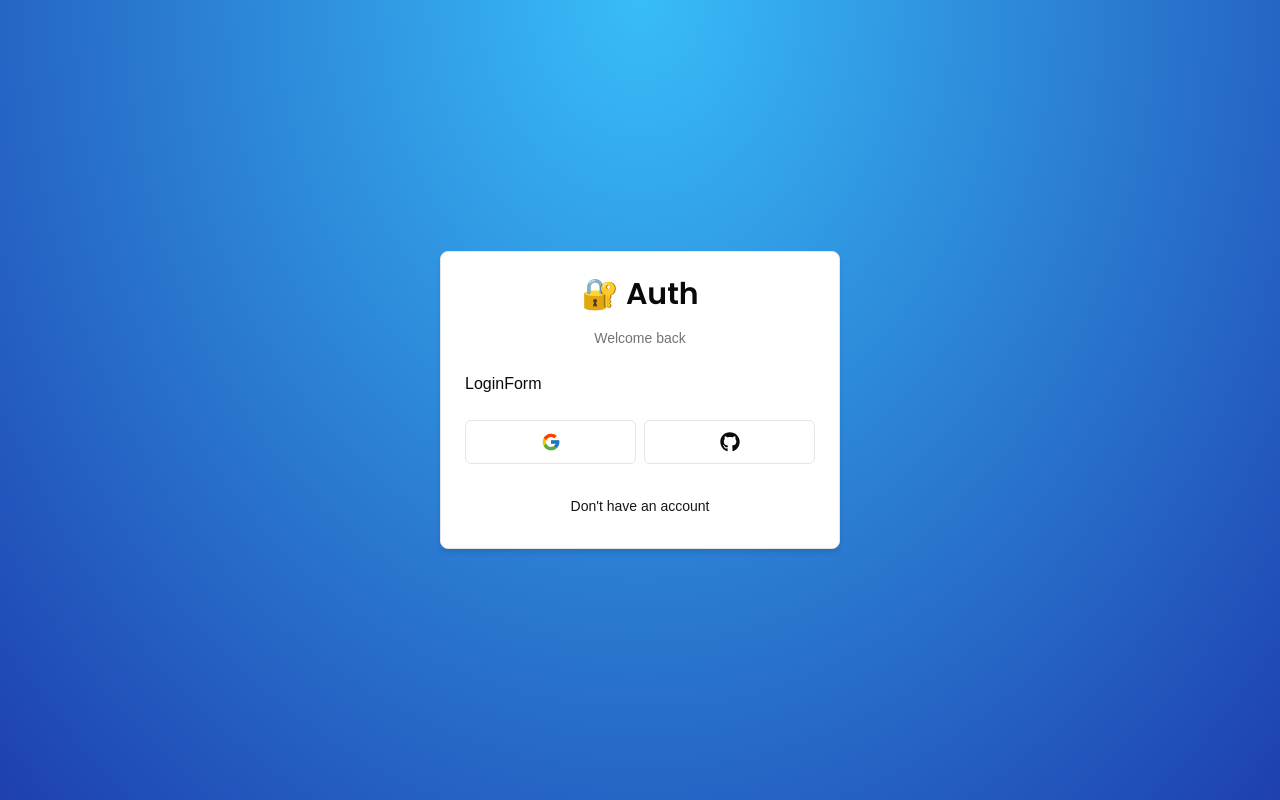
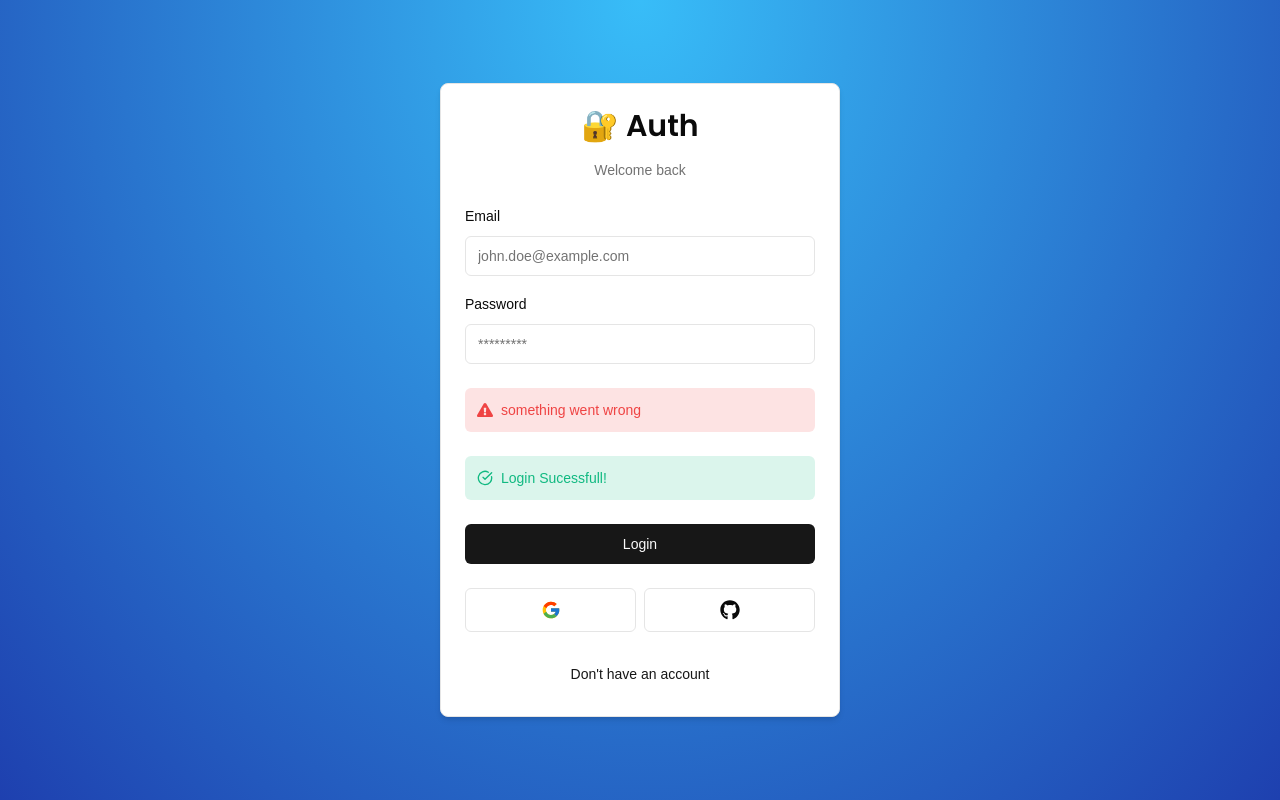
Before and after one commit to AmanVatsSharma/ProMerchants, a Next.js app: page /auth/login in a window 1280 px wide. Built offline with nearby package versions, Linux system fonts and the light colour scheme.

Commit message:
login-testing

```diff
--- a/auth.ts
+++ b/auth.ts
@@ -1,5 +1,5 @@
 import { prisma } from "@/lib/prisma"
-import { signInSchema } from "@/lib/zod"
+import { signInSchema } from "@/schemas"
 import { PrismaAdapter } from "@auth/prisma-adapter"
 import NextAuth from "next-auth"
 import credentials from "next-auth/providers/credentials"
--- /dev/null
+++ b/src/actions/login.ts
@@ -0,0 +1,7 @@
+//actions/login.ts
+"use server"
+
+
+export const login = (values: any) => {
+    console.log(values)
+}
--- a/src/components/auth/LoginForm.tsx
+++ b/src/components/auth/LoginForm.tsx
@@ -1,9 +1,36 @@
+//components/auth/loginform.tsx
+"use client"
 import React from 'react'
 import CardWrapper from './CardWrapper'
+import { useForm } from 'react-hook-form'
+import * as z from 'zod'
+import { signInSchema } from '@/schemas'
+import { zodResolver } from '@hookform/resolvers/zod'
+import { Form, FormControl, FormField, FormItem, FormLabel, FormMessage } from '../ui/form'
+import { Input } from '../ui/input'
+import { Button } from '../ui/button'
+import FormError from '../form-error'
+import FormSucess from '../form-sucess'
+import { login } from '@/actions/login'
 
-type Props = {}
 
-const LoginForm = (props: Props) => {
+const LoginForm = () => {
+    const form = useForm<z.infer<typeof signInSchema>>({
+        resolver: zodResolver(signInSchema),
+        defaultValues: {
+            email: "",
+            password: "",
+        }
+    })
+
+    const onSubmit = async (values: z.infer<typeof signInSchema>) => {
+        try {
+            await login(values);
+        } catch (error) {
+            console.log(error)
+        }
+    }
+
     return (
         <CardWrapper
             headerLabel='Welcome back'
@@ -11,7 +38,59 @@ const LoginForm = (props: Props) => {
             backButtonHref='/auth/register'
             showSocial
         >
-            LoginForm
+            <Form {...form}>
+                <form onSubmit={form.handleSubmit(onSubmit)} className='space-y-6'>
+                    <div className='space-y-4'>
+                        <FormField
+                            control={form.control}
+                            name='email'
+                            render={({ field }) => (
+                                <FormItem>
+                                    <FormLabel>
+                                        Email
+                                    </FormLabel>
+                                    <FormControl>
+                                        <Input
+                                            {...field}
+                                            placeholder="john.doe@example.com"
+                                            type='email'
+                                        />
+                                    </FormControl>
+                                    <FormMessage />
+                                </FormItem>
+                            )}
+                        />
+                        <FormField
+                            control={form.control}
+                            name='password'
+                            render={({ field }) => (
+                                <FormItem>
+                                    <FormLabel>
+                                        Password
+                                    </FormLabel>
+                                    <FormControl>
+                                        <Input
+                                            {...field}
+                                            placeholder="*********"
+                                            type='password'
+                                        />
+                                    </FormControl>
+                                    <FormMessage />
+                                </FormItem>
+                            )}
+                        />
+                    </div>
+                    <FormError message='something went wrong' />
+                    <FormSucess message='Login Sucessfull!' />
+
+                    <Button
+                        type='submit'
+                        className='w-full'
+                    >
+                        Login
+                    </Button>
+                </form>
+            </Form>
         </CardWrapper>
     )
 }
--- /dev/null
+++ b/src/components/form-error.tsx
@@ -0,0 +1,22 @@
+import React from 'react'
+import { FaExclamationTriangle } from 'react-icons/fa';
+
+interface FormErrorProps {
+    message?: string,
+}
+
+const FormError = ({
+    message,
+}: FormErrorProps) => {
+
+    if (!message) return null;
+
+    return (
+        <div className='bg-destructive/15 p-3 rounded-md flex items-center gap-x-2 text-sm text-destructive'>
+            <FaExclamationTriangle className="h-4 w-4" />
+            <p>{message}</p>
+        </div>
+    )
+}
+
+export default FormError
--- /dev/null
+++ b/src/components/form-sucess.tsx
@@ -0,0 +1,22 @@
+import { CheckCircle } from 'lucide-react';
+import React from 'react'
+
+interface FormSucessProps {
+    message?: string,
+}
+
+const FormSucess = ({
+    message,
+}: FormSucessProps) => {
+
+    if (!message) return null;
+
+    return (
+        <div className='bg-emerald-500/15 p-3 rounded-md flex items-center gap-x-2 text-sm text-emerald-500'>
+            <CheckCircle className="h-4 w-4" />
+            <p>{message}</p>
+        </div>
+    )
+}
+
+export default FormSucess
```
Also changed, not shown: src/schemas/index.ts (renamed from src/lib/zod.ts).
